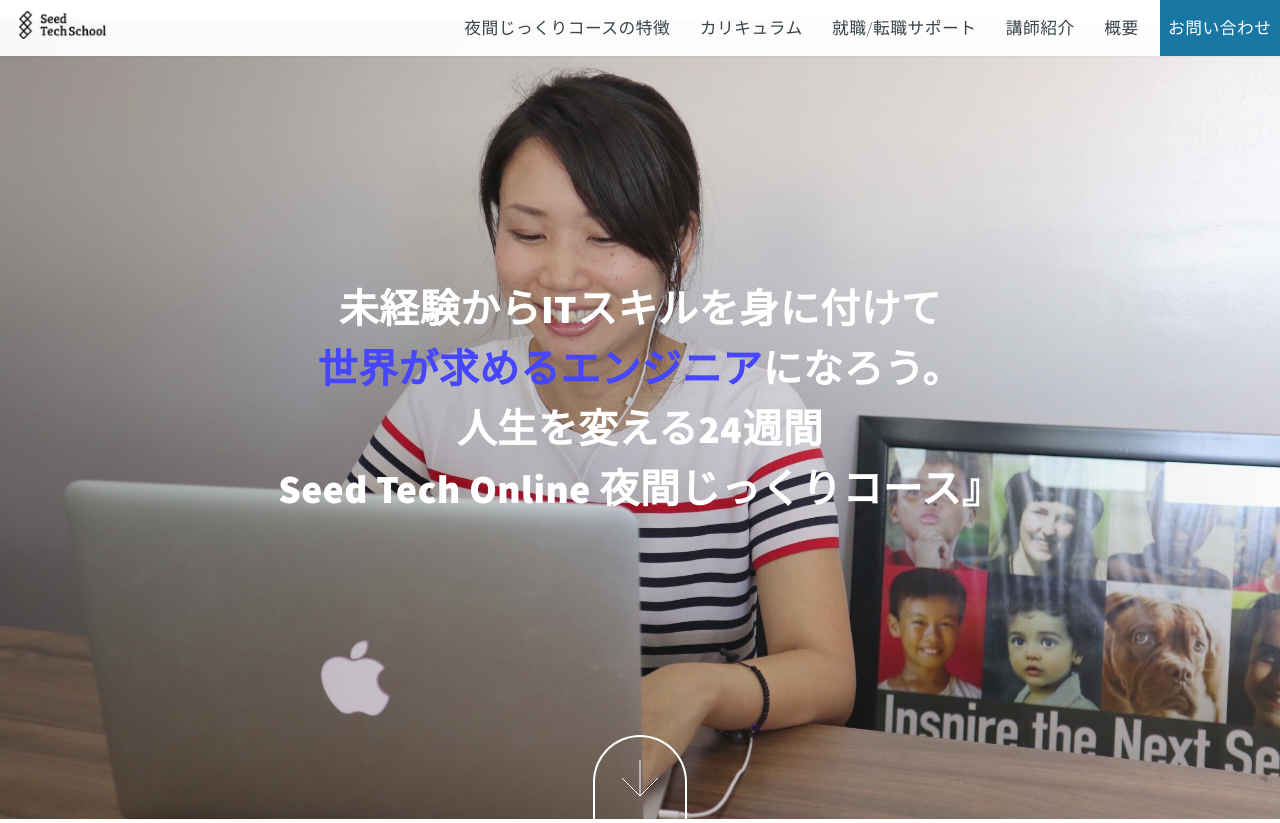
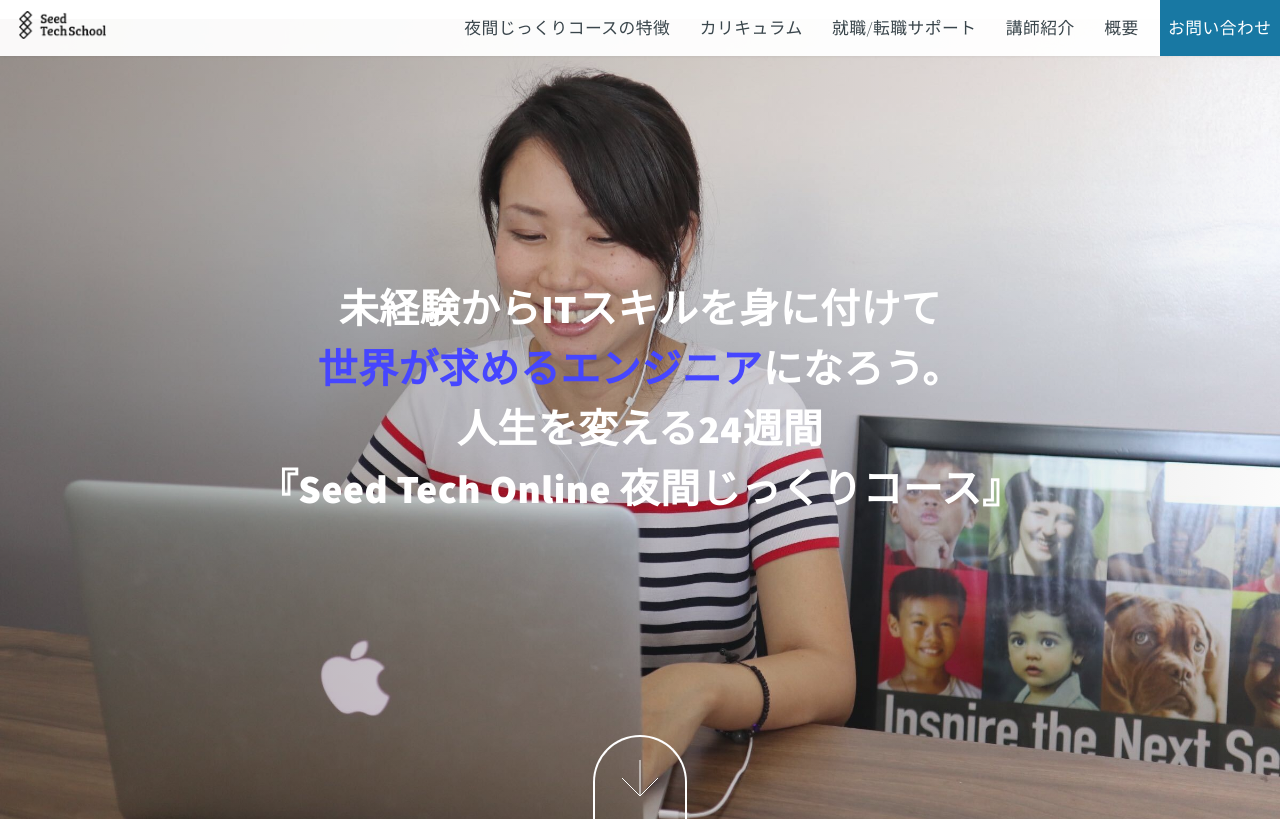
Before and after one commit to jonaspaq/Nexseed-Tabibito, a PHP site: page / in a window 1280 px wide. Shown: the top 823 px of the page. Run offline with PHP 8.4, Linux system fonts and the light colour scheme.

Commit message:
Fixed some words in faq part

```diff
--- a/index.php
+++ b/index.php
@@ -103,7 +103,7 @@
 		未経験からITスキルを身に付けて <br>
 		<span class="blue-span">世界が求めるエンジニア</span>になろう。<br>
 		人生を変える24週間<br>
-		Seed Tech Online 夜間じっくりコース』
+		『Seed Tech Online 夜間じっくりコース』
 		</p>
 		<!-- <div class="intro-wrap">
 			<img src="images/new-top-4.png" alt="旅人エンジニア留學" class="intro-img-logo">
@@ -704,9 +704,12 @@
 		    <input type="checkbox" id="label8" class="cssacc" />
 		    <div class="accshow">
 		      <!--ここに隠す中身-->
-		      <p>
+		      <!-- <p>
 			  	「夜間じっくりコース」のみ、分割払いが可能です。
-		      </p>
+		      </p> -->
+			  <p>
+			  はい！<a href="https://landing.lineml.jp/r/1638679644-4O1W9WP9?lp=v3qngh" target="_blank">こちらの公式LINE</a>に登録していただき、日程調整後、スタッフと直接電話にてご相談いただけます。
+			  </p>
 		    </div>
 		  	<!--//ラベル11-->
 
```
